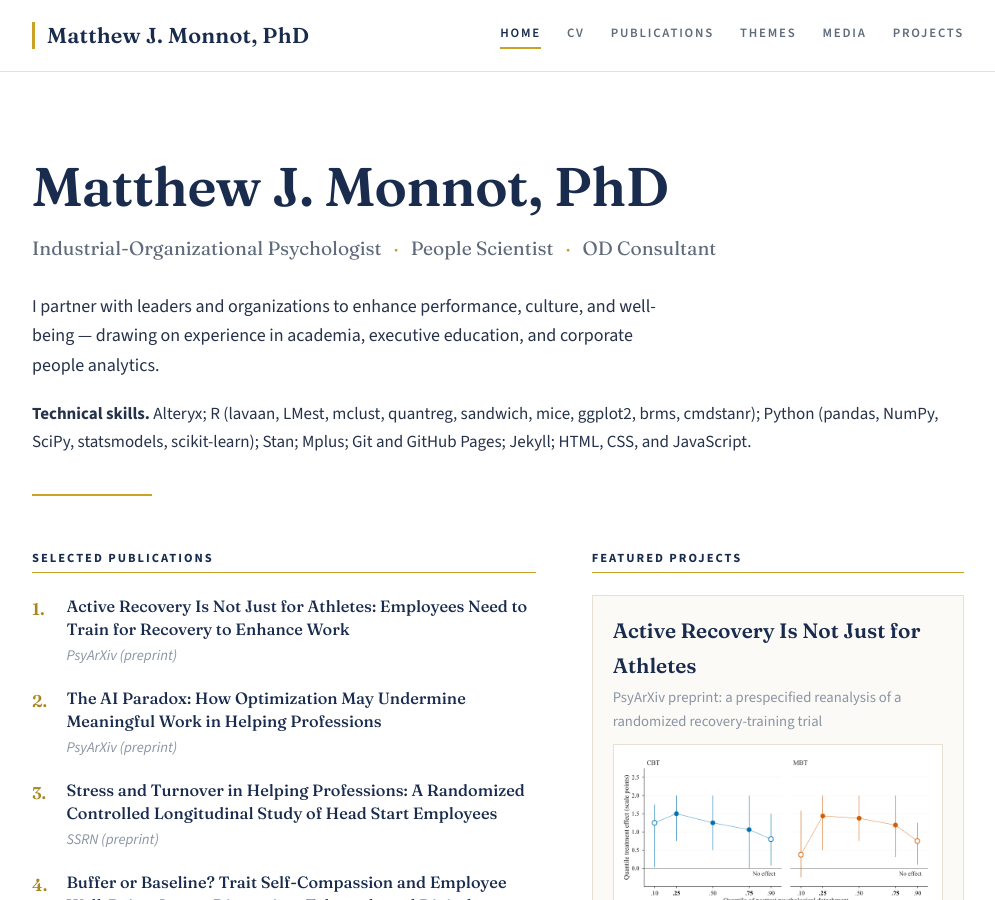
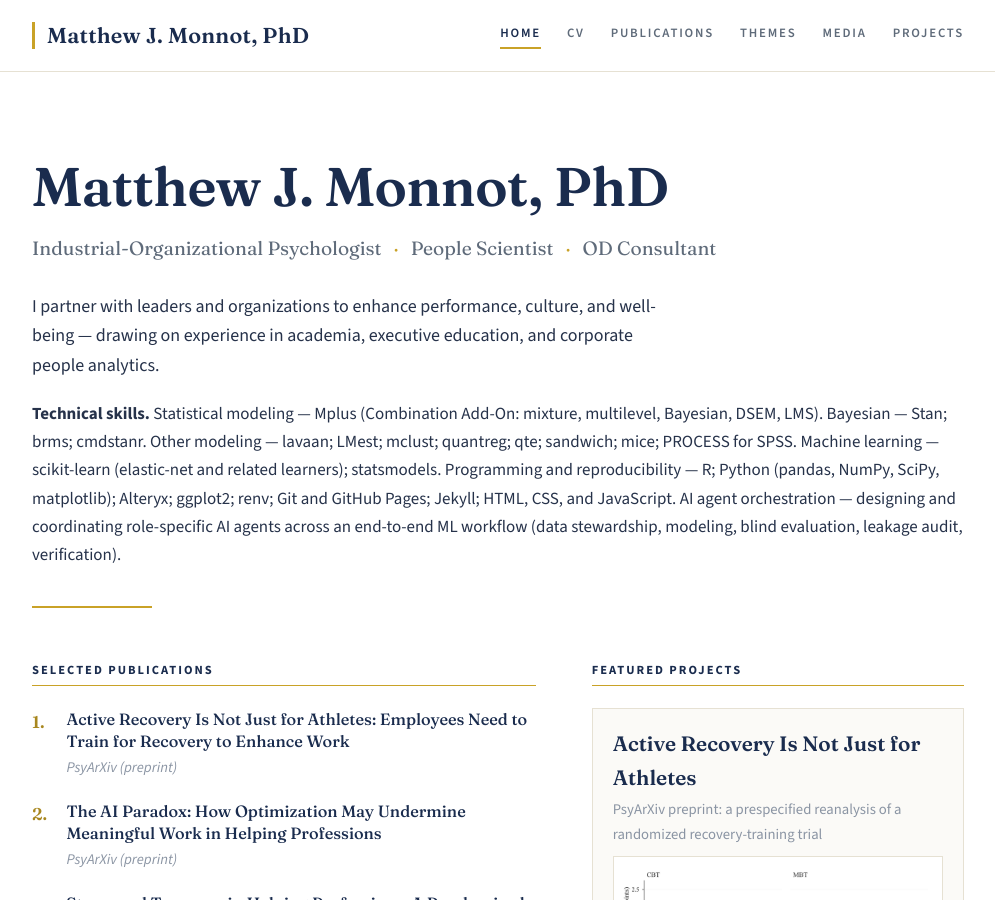
Before and after one commit to mjmonnot/mjmonnot.github.io, a Jekyll site: the page built from index.md, in a window 1280 px wide and 900 px high. Shown: the whole window, without its empty margins (142-1137 px from the left). Built offline with Jekyll 4.4.1, drawn with Linux system fonts in a browser that asks for light colours.

Commit message:
Reorder Technical Skills (Mplus Combination Add-On first; AI agent orchestration); add qte on Recovery

```diff
--- a/index.md
+++ b/index.md
@@ -8,7 +8,7 @@ permalink: /
   <h1>Matthew J. Monnot, PhD</h1>
   <p class="tagline">Industrial-Organizational Psychologist <span class="sep">&middot;</span> People Scientist <span class="sep">&middot;</span> OD Consultant</p>
   <p class="lede">I partner with leaders and organizations to enhance performance, culture, and well-being &mdash; drawing on experience in academia, executive education, and corporate people analytics.</p>
-  <p class="skills"><strong>Technical skills.</strong> Alteryx; R (lavaan, LMest, mclust, quantreg, sandwich, mice, ggplot2, brms, cmdstanr); Python (pandas, NumPy, SciPy, statsmodels, scikit-learn); Stan; Mplus; Git and GitHub Pages; Jekyll; HTML, CSS, and JavaScript.</p>
+  <p class="skills"><strong>Technical skills.</strong> Statistical modeling — Mplus (Combination Add-On: mixture, multilevel, Bayesian, DSEM, LMS). Bayesian — Stan; brms; cmdstanr. Other modeling — lavaan; LMest; mclust; quantreg; qte; sandwich; mice; PROCESS for SPSS. Machine learning — scikit-learn (elastic-net and related learners); statsmodels. Programming and reproducibility — R; Python (pandas, NumPy, SciPy, matplotlib); Alteryx; ggplot2; renv; Git and GitHub Pages; Jekyll; HTML, CSS, and JavaScript. AI agent orchestration — designing and coordinating role-specific AI agents across an end-to-end ML workflow (data stewardship, modeling, blind evaluation, leakage audit, verification).</p>
   <hr class="gold-rule">
 </section>
 
--- a/recovery-training-2026/index.html
+++ b/recovery-training-2026/index.html
@@ -60,7 +60,7 @@
 </main>
 
 
-  <p class="tools-used"><strong>Tools used.</strong> R (quantreg, sandwich, mice, ggplot2, renv); HTML and CSS.</p>
+  <p class="tools-used"><strong>Tools used.</strong> R (quantreg, qte, sandwich, mice, ggplot2, renv); HTML and CSS.</p>
 <footer class="site"><div class="wrap">
   Matthew J. Monnot · matt@vocentive.com
 </div></footer>
```
Also changed, not shown: cv.md (+1 -1 lines).
